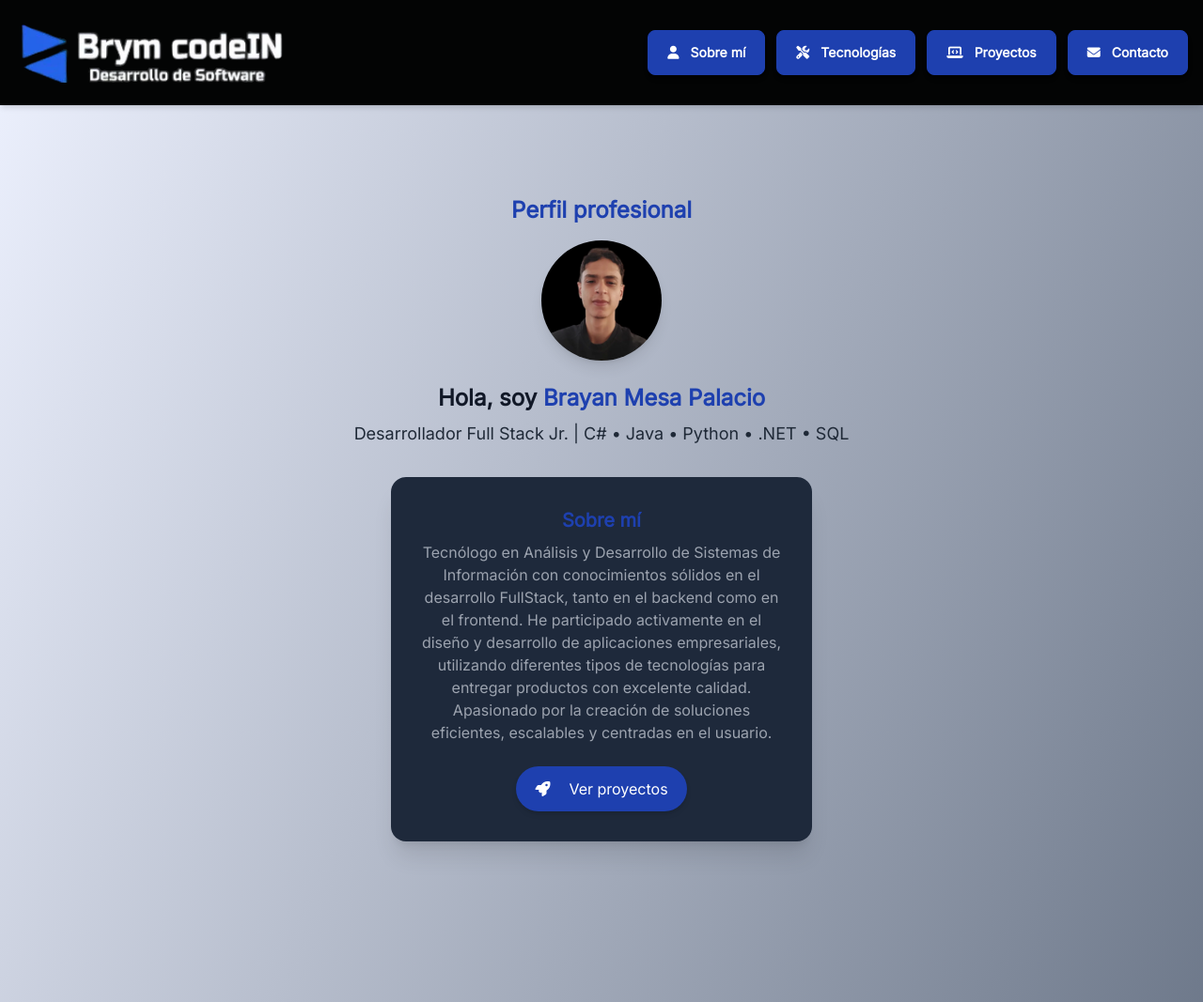
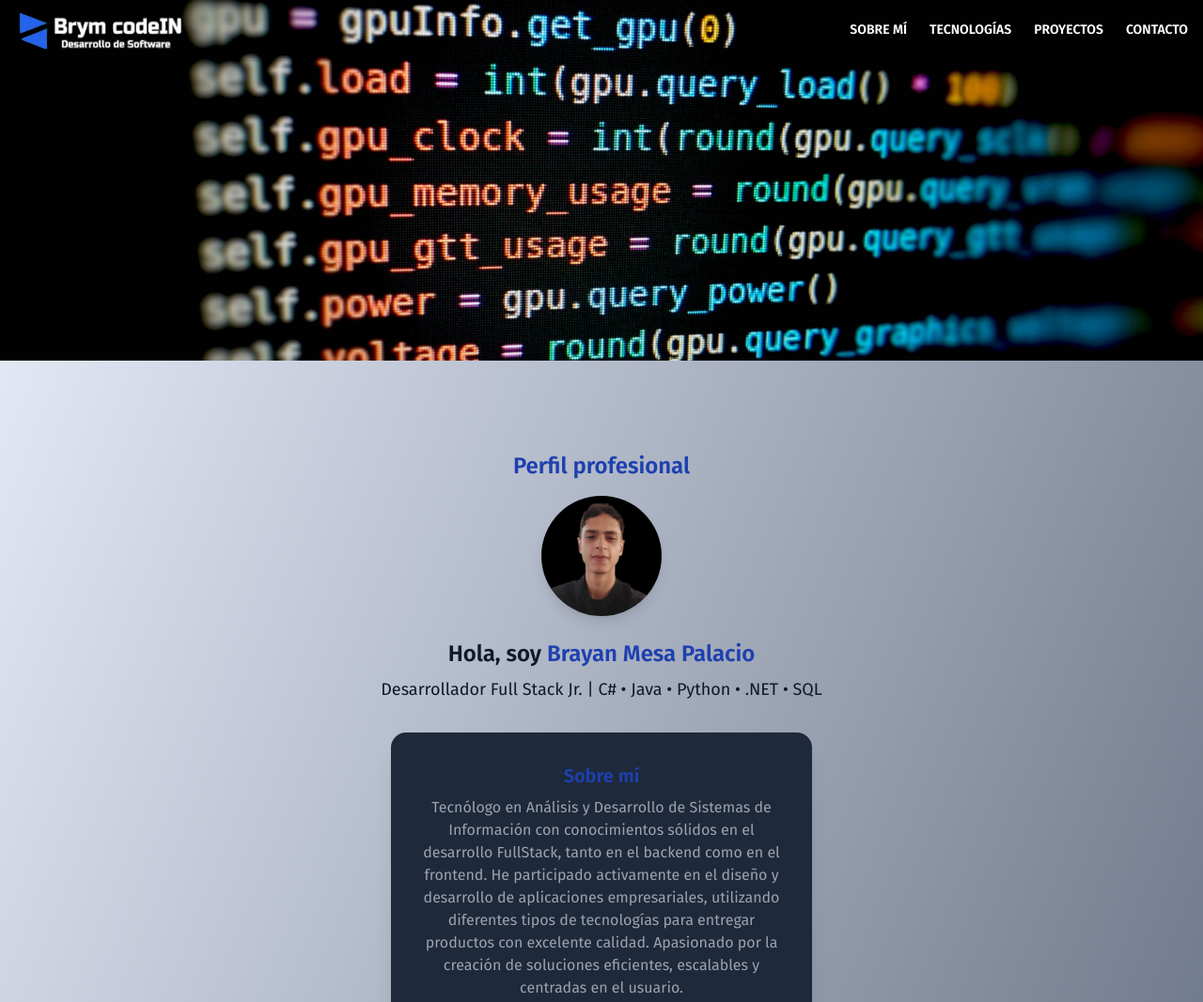
Before and after one commit to FourscodeIN/brym, a website: page index.html in a window 1280 px wide. Shown: the top 1067 px of the page at 94% size. Drawn offline with nearby package versions, Linux system fonts and the light colour scheme.

Commit message:
Se agrega imagen al header, estilos de letra y colores

```diff
--- a/index.html
+++ b/index.html
@@ -10,42 +10,32 @@
   <link rel="stylesheet" href="https://cdnjs.cloudflare.com/ajax/libs/font-awesome/6.5.0/css/all.min.css" crossorigin="anonymous" referrerpolicy="no-referrer" />
   <link href="https://cdn.jsdelivr.net/npm/aos@2.3.4/dist/aos.css" rel="stylesheet">
   <link href="https://fonts.googleapis.com/css2?family=Inter&display=swap" rel="stylesheet">
+  <link href="https://fonts.googleapis.com/css2?family=Fira+Sans:wght@400;600&family=Literata:ital,wght@0,400;0,700;1,400&display=swap" rel="stylesheet">
+
 </head>
 
-<body class="font-sans relative bg-gradient-to-br from-indigo-50 to-[#334155] text-gray-900">
+<body id="page-top" class="font-inter relative bg-gradient-to-br from-indigo-50 to-[#334155] text-gray-900">
 
-  <header class="sticky top-0 z-50 bg-[#030404] text-white shadow-md">
-    <div class="container mx-auto px-4 py-6 flex justify-between items-center">
-      <div class="flex items-center transition-transform transform hover:scale-105 duration-300 cursor-pointer">
-        <a href="#about">
-          <img
-            src="assets/images/logo2-removebg-preview2.webp"
-            alt="Logo personal - codeIN"
-            class="h-10 sm:h-12 md:h-14 lg:h-16 w-auto max-w-full" />
-        </a>
-      </div>
-      <nav class="flex flex-wrap gap-3 justify-center sm:justify-end">
-        <a href="#about"
-          class="btn btn-accent gap-3 text-white px-5 py-3 shadow-md hover:bg-neutral hover:scale-105 transition-transform duration-300 w-full sm:w-auto mx-auto">
-          <i class="fas fa-user"></i> Sobre mí
+   <header class="bg-header-code bg-cover bg-center h-96">
+    <nav id="mainNav" class="fixed top-0 left-0 w-full text-white shadow z-50 transition-colors duration-300">
+      <div class="container mx-auto px-4 flex items-center justify-between h-16">
+        <a href="#page-top" class="flex items-center">
+          <img src="assets/images/logo2-removebg-preview2.webp" alt="Logo" class="h-10 w-auto" />
         </a>
 
-        <a href="#skills"
-          class="btn btn-accent gap-3 text-white px-5 py-3 shadow-md hover:bg-neutral hover:scale-105 transition-transform duration-300 w-full sm:w-auto mx-auto">
-          <i class="fa-solid fa-screwdriver-wrench"></i> Tecnologías
-        </a>
+        <button class="block lg:hidden text-white focus:outline-none" id="menu-toggle">
+          <span>Menu</span>
+          <i class="fas fa-bars ml-2"></i>
+        </button>
 
-        <a href="#projects"
-          class="btn btn-accent gap-3 text-white px-5 py-3 shadow-md hover:bg-neutral hover:scale-105 transition-transform duration-300 w-full sm:w-auto mx-auto">
-          <i class="fas fa-laptop-code"></i> Proyectos
-        </a>
-
-        <a href="#contact"
-          class="btn btn-accent gap-3 text-white px-5 py-3 shadow-md hover:bg-neutral hover:scale-105 transition-transform duration-300 w-full sm:w-auto mx-auto">
-          <i class="fas fa-envelope"></i> Contacto
-        </a>
-      </nav>
-    </div>
+        <div class="hidden lg:flex space-x-6 text-sm uppercase font-semibold" id="navbar-menu">
+          <a href="#about" class="hover:text-accent transition">Sobre mí</a>
+          <a href="#skills" class="hover:text-accent transition">Tecnologías</a>
+          <a href="#projects" class="hover:text-accent transition">Proyectos</a>
+          <a href="#contact" class="hover:text-accent transition">Contacto</a>
+        </div>
+      </div>
+    </nav>
   </header>
 
   <section id="about" class="text-center py-24 scroll-mt-28">
@@ -58,7 +48,7 @@
     />
     </a>
     <h3 class="text-2xl font-semibold mb-2">Hola, soy <span class="text-accent">Brayan Mesa Palacio</span></h3>
-    <p class="text-lg text-gray-800 mb-8">Desarrollador Full Stack Jr. | C# • Java • Python • .NET • SQL</p>
+    <p class="text-lg mb-8">Desarrollador Full Stack Jr. | C# • Java • Python • .NET • SQL</p>
 
     <div class="card w-full max-w-md bg-neutral shadow-xl mx-auto transition-transform transform hover:scale-105 duration-300">
       <div class="card-body items-center text-center">
@@ -70,7 +60,7 @@
           Apasionado por la creación de soluciones eficientes, escalables y centradas en el usuario.
         </p>
         <div class="card-actions mt-4">
-          <a href="#projects" class="flex items-center justify-center gap-3 bg-accent text-white px-5 py-3 rounded-full shadow-md hover:bg-[#184297] hover:scale-105 transition-transform duration-300 w-full sm:w-auto mx-auto">
+          <a href="#projects" class="flex items-center justify-center gap-3 bg-accent text-white px-5 py-3 rounded-full shadow-md hover:bg-[#254FDA] hover:scale-105 transition-transform duration-300 w-full sm:w-auto mx-auto">
             <i class="fas fa-rocket mr-2"></i>Ver proyectos
           </a>
         </div>
@@ -80,7 +70,7 @@
 
 <section id="skills" class="py-24 px-6 text-center scroll-mt-28">
     <div class="max-w-6xl mx-auto">
-      <h3 class="text-4xl font-bold font-sans text-accent mb-12">Tecnologías y habilidades</h3>
+      <h3 class="text-4xl font-bold font-inter text-accent mb-12">Tecnologías y habilidades</h3>
       <div class="grid grid-cols-1 sm:grid-cols-2 md:grid-cols-3 lg:grid-cols-4 gap-6 w-full">
 
         <div class="flex flex-col items-center space-y-2 w-full px-4" data-aos="fade-up">
@@ -155,7 +145,7 @@
   <section id="projects" class="py-24 px-6 scroll-mt-28">
     <div class="max-w-6xl mx-auto">
       <div class="shadow-xl rounded-3xl p-10">
-        <h3 class="text-4xl font-bold font-sans text-center text-accent mb-12">Proyectos destacados</h3>
+        <h3 class="text-4xl font-bold font-inter text-center text-accent mb-12">Proyectos destacados</h3>
         <div class="grid md:grid-cols-2 lg:grid-cols-3 gap-4">
 
           <!-- Proyecto 1 -->
@@ -165,7 +155,7 @@
                 <img src="assets/images/logoSistemaBibliotecario.png" alt="Vista previa de Library Manager" class="w-full h-40 object-cover rounded-t-xl" />
               </figure>
               <div class="p-4 text-center">
-                <h4 class="text-xl font-semibold font-sans text-accent mb-2">Library Manager</h4>
+                <h4 class="text-xl font-semibold font-inter text-accent mb-2">Library Manager</h4>
                 <p class="text-wrap mb-4">
                   Aplicación de escritorio para un sistema bibliotecario, con funcionalidades como registro, busqueda, eliminación y diferentes gestiones de recursos. Desarrollado con C#, MySQL y ASP.NET Framework.
                 </p>
@@ -184,9 +174,9 @@
                 <img src="assets/images/NovaBank.png" alt="Vista previa de NovaBank" class="w-full h-40 object-cover rounded-t-xl" />
               </figure>
               <div class="p-4 text-center">
-                <h4 class="text-xl font-semibold font-sans text-accent mb-2">NovaBank</h4>
+                <h4 class="text-xl font-semibold font-inter text-accent mb-2">NovaBank</h4>
                 <p class="text-wrap mb-4">
-                  Aplicación de escritorio bancario con funcionalidades como transacciones, depósitos, retiros y consultas y gesitón de clientes. Desarrollado con Java, MySQL para el BackEnd y ASP Forms para el FrontEnd.
+                  Aplicación de escritorio bancario con funcionalidades como transacciones, depósitos, retiros y consultas y gesitón de clientes. Desarrollado con Java, MySQL y ASP.NET Forms.
                 </p>
                 <a href="https://github.com/FourscodeIN/Aplicacion_Escritorio_JAVA" target="_blank"
                   class="inline-flex items-center gap-2 bg-gray-800 text-white px-5 py-2 rounded-lg hover:bg-black transition duration-300">
@@ -202,11 +192,11 @@
                 <img src="assets/images/servipronew.png" alt="Vista previa de ServiPro" class="w-full h-40 object-cover rounded-t-xl" />
               </figure>
               <div class="p-4 text-center">
-                <h4 class="text-xl font-semibold font-sans text-accent mb-2">ServiPro</h4>
+                <h4 class="text-xl font-semibold font-inter text-accent mb-2">ServiPro</h4>
                 <p class="text-wrap mb-4">
-                  Página Web para una asociación de servicio personalizado en el área de sistemas, ofreciendo así diferentes servicios como lo son soporte técnico, reparación y venta de insumos. Desarrollada con HTML5, TailwindCSS y JavaScript.
+                  Página Web para una asociación de servicio personalizado en el área de sistemas, ofreciendo así diferentes servicios como lo son soporte técnico, reparación y venta de insumos. Desarrollada con HTML5, CSS3 y WordPress.
                 </p>
-                <a href="https://github.com/FourscodeIN" target="_blank"
+                <a href="https://serviprof.com.co/" target="_blank"
                   class="inline-flex items-center gap-2 bg-gray-800 text-white px-5 py-2 rounded-lg hover:bg-black transition duration-300">
                   <i class="fab fa-github text-lg"></i> Ver en GitHub
                 </a>
@@ -220,13 +210,13 @@
 
   <section id="contact" class="py-24 px-6 text-center scroll-mt-28">
     <div class="max-w-xl mx-auto">
-      <h3 class="text-3xl font-extrabold font-sans text-accent mb-6">Contacto</h3>
+      <h3 class="text-3xl font-extrabold font-inter text-accent mb-6">Contacto</h3>
       <p class="text-white mb-4">¿Quieres trabajar conmigo o tienes alguna pregunta? ¡Contáctame!</p>
 
       <div class="flex flex-col gap-4 mt-8">
         <!-- Whatsapp-->
         <a href="https://wa.me/573013198901" target="_blank"
-          class="btn btn-success text-white hover:bg-green-600 rounded-full shadow-md hover:scale-105 transform transition duration-300 w-full sm:w-auto mx-auto flex items-center justify-center gap-3">
+          class="btn btn-success text-white hover:bg-green-400 rounded-full shadow-md hover:scale-105 transform transition duration-300 w-full sm:w-auto mx-auto flex items-center justify-center gap-3">
           <i class="fab fa-whatsapp text-lg"></i>
           Escríbeme por WhatsApp
         </a>
--- a/js/scroll.js
+++ b/js/scroll.js
@@ -13,6 +13,26 @@ document.addEventListener("DOMContentLoaded", () => {
       }
     });
   });
+
+  document.getElementById("menu-toggle").addEventListener("click", function () {
+    const menu = document.getElementById("navbar-menu");
+    menu.classList.toggle("hidden");
+  });
+
+  const nav = document.getElementById('mainNav');
+  const header = document.querySelector('header');
+
+    if (!nav || !header) return;
+
+    window.addEventListener('scroll', function () {
+      const triggerHeight = header.offsetHeight;
+
+      if (window.scrollY >= triggerHeight) {
+        nav.classList.add('bg-[#030404]');
+      } else {
+        nav.classList.remove('bg-[#030404]');
+      }
+    });
 
   const links = document.querySelectorAll("a");
 
--- a/tailwind.config.js
+++ b/tailwind.config.js
@@ -8,7 +8,12 @@ module.exports = {
   theme: {
     extend: {
       fontFamily: {
-        sans: ['Inter', 'sans-serif'],
+        sans: ['Fira Sans', 'sans-serif'],
+        serif: ['Literata', 'serif'],
+        inter: ['Inter', 'sans-serif'],
+      },
+      backgroundImage: {
+      'header-code': "url('/assets/images/coder-graphics-code-stfmfwdop1zp1tm8.jpg')",
       },
     },
   },
```
Also changed, not shown: assets/images/coder-graphics-code-stfmfwdop1zp1tm8.jpg (added), dist/output.css.
